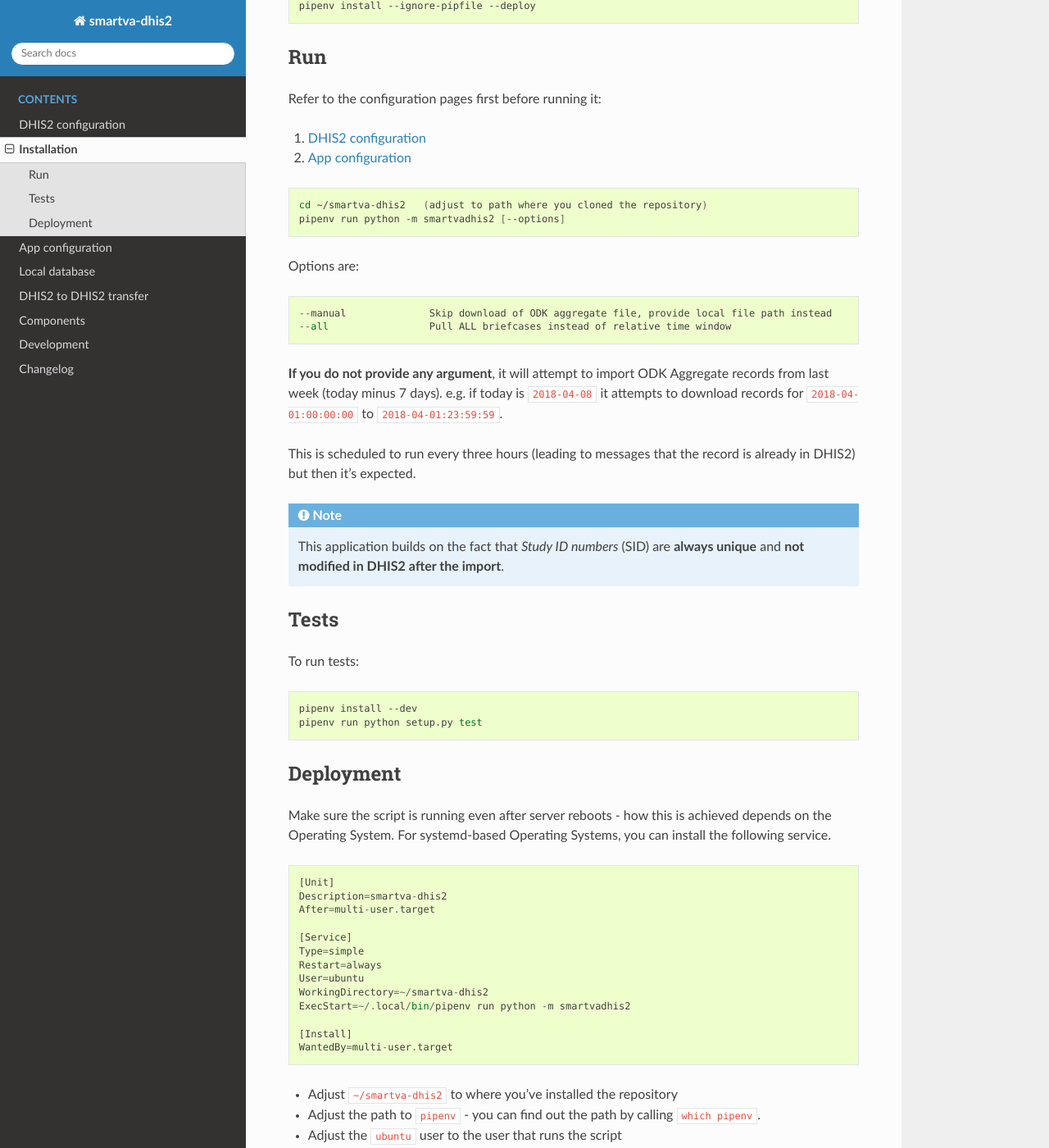
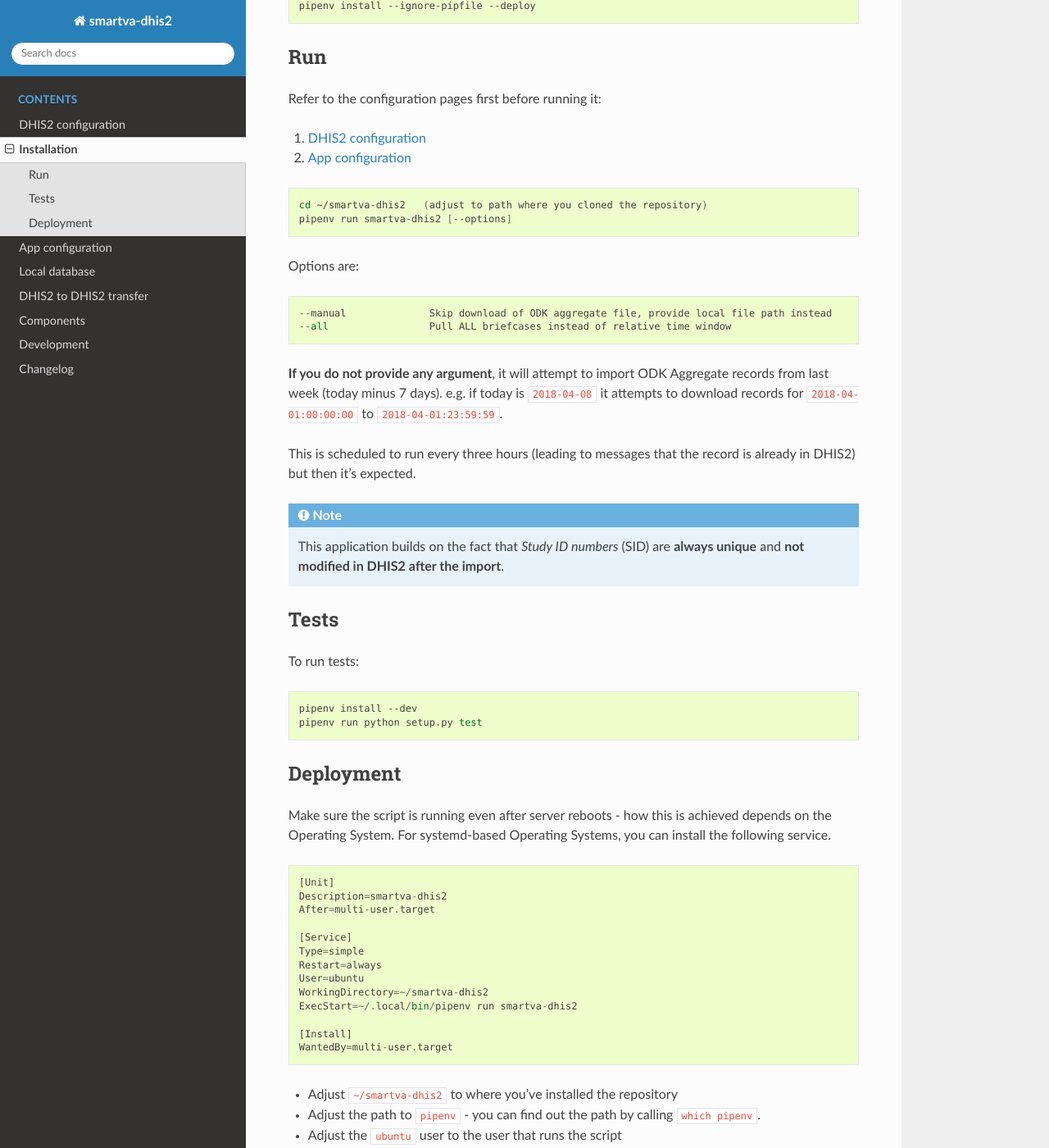
Before and after one commit to D4H-VA/smartva-dhis2, a Sphinx documentation site: the page built from docs/installation.rst, in a window 1280 px wide and 1400 px high, scrolled down 794 px. Shown: the whole window at 82% size. Built offline with Sphinx 7.4.7 and the Read the Docs theme 2.0.0, drawn with Linux system fonts in a browser that asks for light colours.

Commit message:
add console scripts for easier run

```diff
--- a/docs/development.rst
+++ b/docs/development.rst
@@ -56,7 +56,7 @@
 
 ::
 
-    pipenv run python smartvadhis2/cli.py --help
+    pipenv run smartva-dhis2-cli --help
     usage:
 
     --delete_events       Delete all events
--- a/docs/installation.rst
+++ b/docs/installation.rst
@@ -43,7 +43,7 @@
 .. code:: bash
 
     cd ~/smartva-dhis2   (adjust to path where you cloned the repository)
-    pipenv run python -m smartvadhis2 [--options]
+    pipenv run smartva-dhis2 [--options]
 
 Options are:
 
@@ -90,7 +90,7 @@
     Restart=always
     User=ubuntu
     WorkingDirectory=~/smartva-dhis2
-    ExecStart=~/.local/bin/pipenv run python -m smartvadhis2
+    ExecStart=~/.local/bin/pipenv run smartva-dhis2
 
     [Install]
     WantedBy=multi-user.target
--- a/smartvadhis2/__version__.py
+++ b/smartvadhis2/__version__.py
@@ -1 +1 @@
-__version__ = '0.2.1'
+__version__ = '0.2.2'
```
Also changed, not shown: 2 other files.
